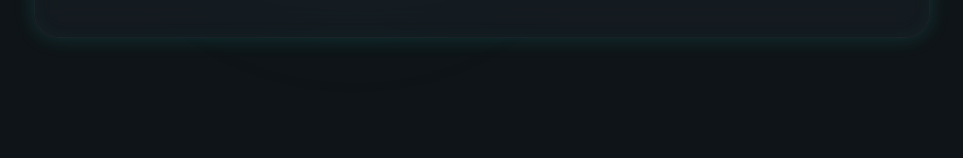
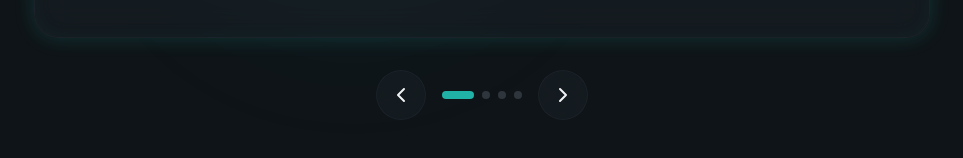
Before and after one commit to Lerik13/dev-portfolio, a React (Vite) app: page / in a window 1280 px wide. Shown: the part 6649-6807 px from the top of the page, without its empty margins (158-1121 px from the left). Built offline with nearby package versions, Linux system fonts and the light colour scheme.

Commit message:
Testimonials Section: Carousel with reviews from clients

```diff
--- a/src/index.css
+++ b/src/index.css
@@ -26,6 +26,10 @@
 @layer base {
   html {
     scroll-behavior: smooth;
+  }
+
+  button {
+    cursor: pointer;
   }
 
   body {
--- a/src/sections/Testimonials.jsx
+++ b/src/sections/Testimonials.jsx
@@ -1,4 +1,5 @@
-import { Quote } from 'lucide-react'
+import { ChevronLeft, ChevronRight, Quote } from 'lucide-react'
+import { useState } from 'react'
 
 const testimonials = [
   {
@@ -32,6 +33,17 @@ const testimonials = [
 ]
 
 export const Testimonials = () => {
+  const [activeIdx, setActiveIdx] = useState(0)
+
+  const next = () => {
+    setActiveIdx((prev) => (prev + 1) % testimonials.length)
+  }
+  const previous = () => {
+    setActiveIdx(
+      (prev) => (prev - 1 + testimonials.length) % testimonials.length
+    )
+  }
+
   return (
     <section id='testimonials' className='py-32 relative outline-hidden'>
       <div className='absolute top-1/2 left-1/4 w-96 h-96 bg-primary/5 rounded-full blur-3xl -translate-y-1/2' />
@@ -60,22 +72,51 @@ export const Testimonials = () => {
               </div>
 
               <blockquote className='text-xl md:text-2xl font-medium leading-relaxed mb-8 pt-4'>
-                "{testimonials[0].quote}"
+                "{testimonials[activeIdx].quote}"
               </blockquote>
 
               <div className='flex items-center gap-4'>
                 <img
-                  src={testimonials[0].avatar}
+                  src={testimonials[activeIdx].avatar}
                   alt={testimonials.author}
                   className='w-14 h-14 rounded-full object-cover ring-2 ring-primary/20'
                 />
                 <div>
-                  <div className='font-semibold'>{testimonials[0].author}</div>
+                  <div className='font-semibold'>
+                    {testimonials[activeIdx].author}
+                  </div>
                   <div className='text-sm text-muted-foreground'>
-                    {testimonials[0].role}
+                    {testimonials[activeIdx].role}
                   </div>
                 </div>
               </div>
+            </div>
+
+            {/* Testimonials Navigation */}
+            <div className='flex items-center justify-center gap-4 mt-8'>
+              <button
+                onClick={previous}
+                className='p-3 rounded-full glass hover:bg-primary/10 hover:text-primary transition-all'
+              >
+                <ChevronLeft />
+              </button>
+
+              <div className='flex gap-2'>
+                {testimonials.map((_, idx) => (
+                  <button
+                    key={idx}
+                    onClick={() => setActiveIdx(idx)}
+                    className={`w-2 h-2 rounded-full transition-all duration-300 ${idx === activeIdx ? 'w-8 bg-primary' : 'bg-muted-foreground/30 hover:bg-muted-foreground/50'}`}
+                  />
+                ))}
+              </div>
+
+              <button
+                onClick={next}
+                className='p-3 rounded-full glass hover:bg-primary/10 hover:text-primary transition-all'
+              >
+                <ChevronRight />
+              </button>
             </div>
           </div>
         </div>
```
